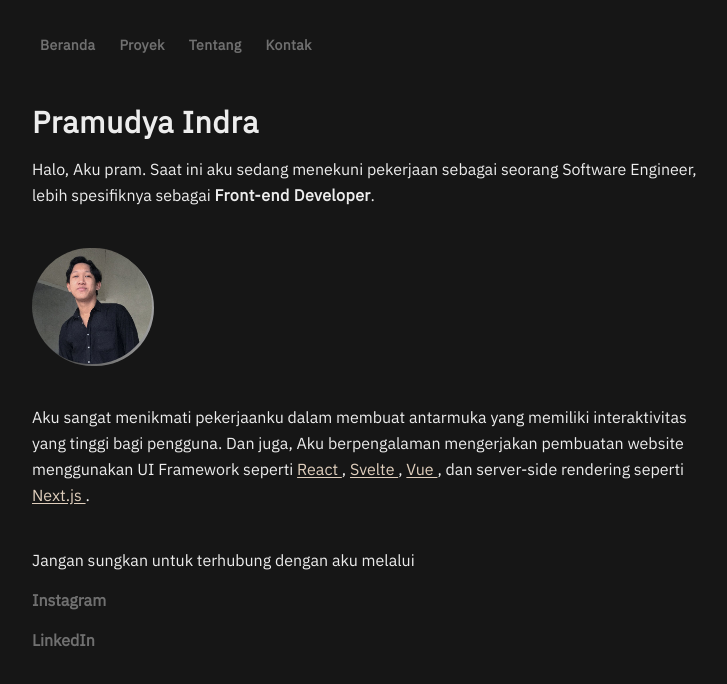
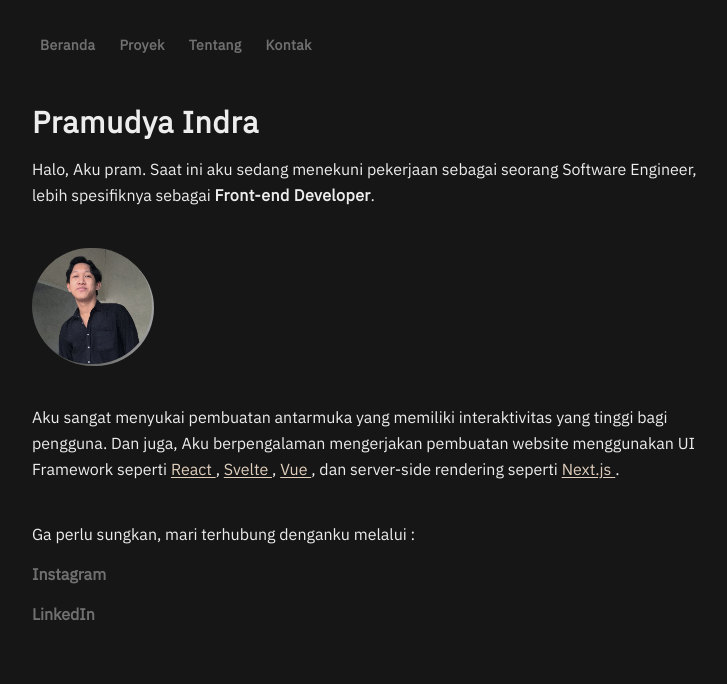
Before and after one commit to ipramudya/simple-porto, an Astro site: page /id in a window 1280 px wide. Shown: the whole page, without its empty margins (272-999 px from the left). Built offline with nearby package versions, Linux system fonts and the light colour scheme; Astro itself is replaced by a stand-in of ours; some icons are missing.

Commit message:
feat: i18n #3

```diff
--- a/src/layouts/home-layout.astro
+++ b/src/layouts/home-layout.astro
@@ -16,7 +16,7 @@ console.log(lang)
                 {
                     lang === "en"
                         ? "Feel free to keep in touch with me on :"
-                        : "Jangan sungkan untuk terhubung dengan aku melalui"
+                        : "Ga perlu sungkan, mari terhubung denganku melalui :"
                 }
             </p>
             <a
--- a/src/pages/id/index.astro
+++ b/src/pages/id/index.astro
@@ -30,9 +30,9 @@ import Profile from "../../assets/images/PROFILE.jpg"
         </div>
     </div>
     <p class="leading-relaxed">
-        Aku sangat menikmati pekerjaanku dalam membuat antarmuka yang memiliki interaktivitas yang
-        tinggi bagi pengguna. Dan juga, Aku berpengalaman mengerjakan pembuatan website menggunakan
-        UI Framework seperti <AnchorText label="React" href="https://react.dev/" />, <AnchorText
+        Aku sangat menyukai pembuatan antarmuka yang memiliki interaktivitas yang tinggi bagi
+        pengguna. Dan juga, Aku berpengalaman mengerjakan pembuatan website menggunakan UI Framework
+        seperti <AnchorText label="React" href="https://react.dev/" />, <AnchorText
             href="https://svelte.dev/"
             label="Svelte"
         />, <AnchorText label="Vue" href="https://vuejs.org/" />, dan server-side rendering seperti <AnchorText
```
